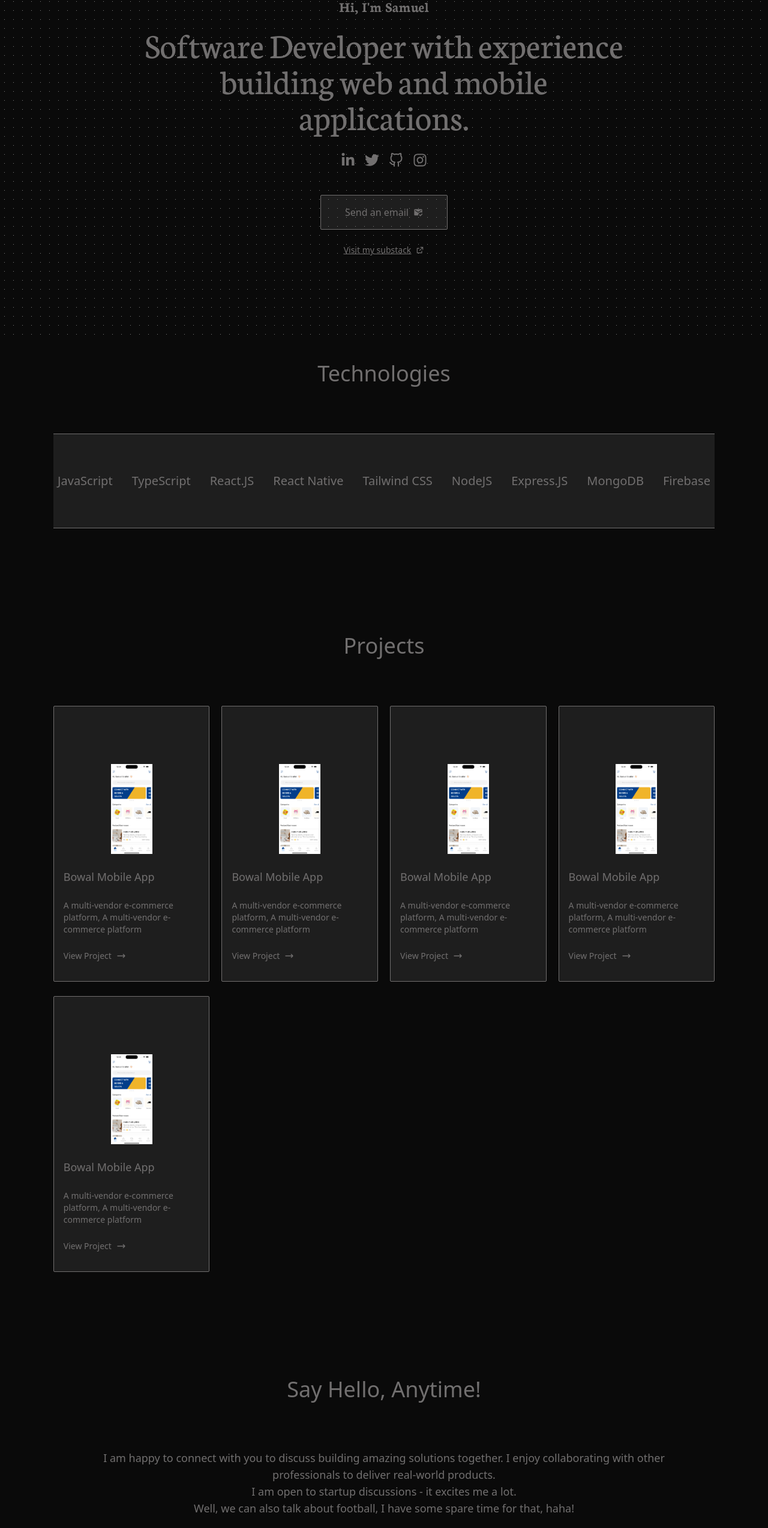
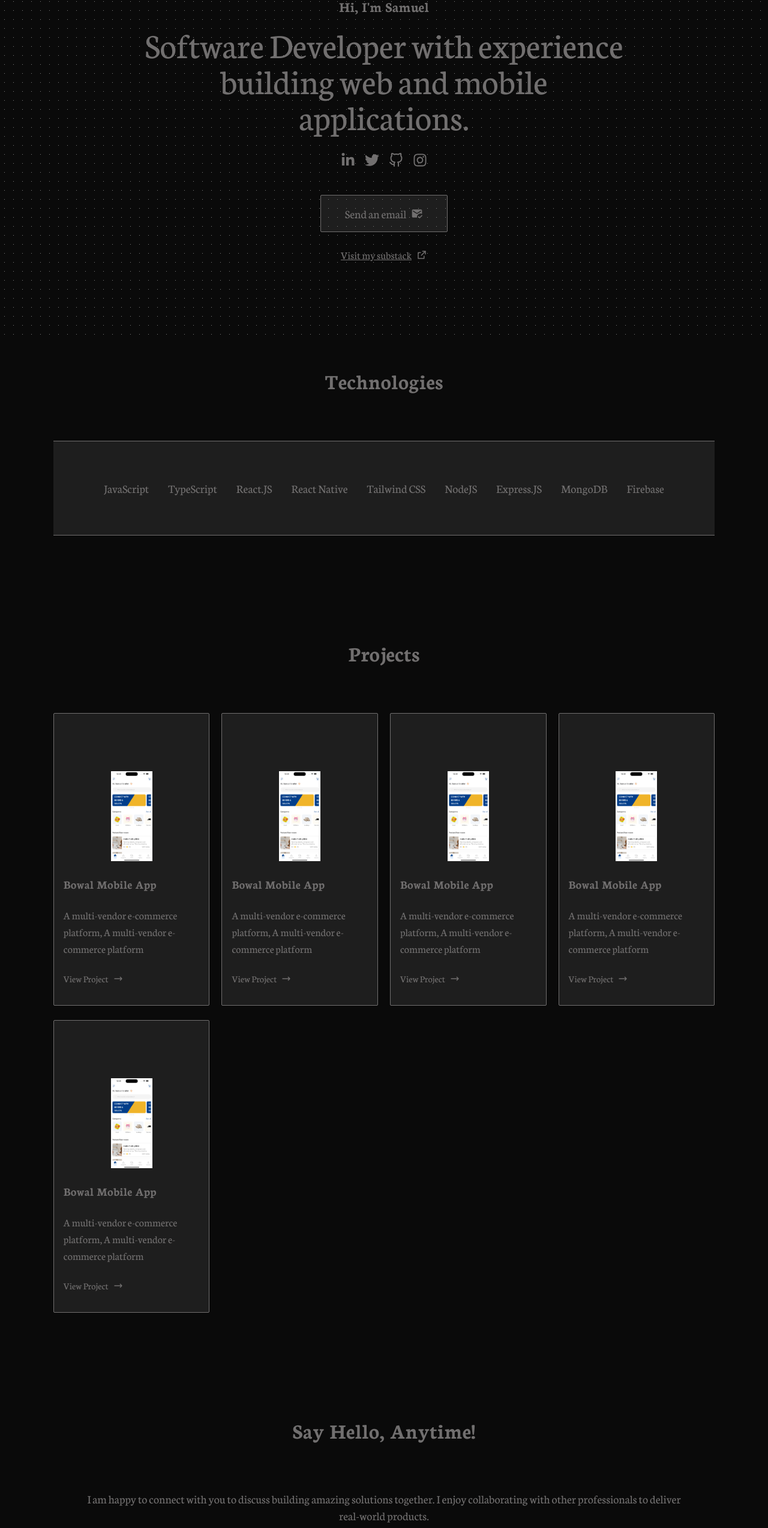
Before and after one commit to kokombo/PersonalSite, a React (Vite) app: page / in a window 1280 px wide. Shown: the part 230-2778 px from the top of the page at 60% size. Built offline with nearby package versions, Linux system fonts and the light colour scheme.

Commit message:
first home draft finalized

```diff
--- a/src/components/Copyright.tsx
+++ b/src/components/Copyright.tsx
@@ -2,7 +2,7 @@ const Copyright = () => {
   const date = new Date().getFullYear();
 
   return (
-    <div className="flex items-center gap-1 text-gray text-sm">
+    <div className="flex items-center gap-1 text-gray text-sm font-NeutonRegular">
       &#169; <p> {date} </p>
     </div>
   );
--- a/src/components/NavigationBar.tsx
+++ b/src/components/NavigationBar.tsx
@@ -15,11 +15,11 @@ const NavigationBar = () => {
         </div>
 
         <div className="dark:text-gray text-black flex gap-10 items-center font-NeutonRegular text-lg">
-          <NavLink to="/about" className={"hover:underline"}>
+          <NavLink to="/about" className={"hover:underline "}>
             About
           </NavLink>
 
-          <NavLink to="/resume" className={"hover:underline"}>
+          <NavLink to="/resume" className={"hover:underline "}>
             Resume
           </NavLink>
           <ThemeSwitch />
--- a/src/components/Project.tsx
+++ b/src/components/Project.tsx
@@ -9,10 +9,10 @@ const Project = ({ title, description, image }: projectType) => {
         <img src={image} className="h-full w-full object-contain" />
       </div>
 
-      <h2 className="text-lg">{title} </h2>
-      <p className="text-sm">{description}</p>
+      <h2 className="md:text-xl text-lg font-NeutonBold">{title} </h2>
+      <p className="md:text-lg text-base font-NeutonRegular">{description}</p>
       <Link to="" className="flex items-center gap-2 hover:text-secondary">
-        <p className="text-sm ">View Project</p>
+        <p className="md:text-base text-sm font-NeutonRegular ">View Project</p>
         <HiOutlineArrowNarrowRight />
       </Link>
     </article>
--- a/src/components/Socials.tsx
+++ b/src/components/Socials.tsx
@@ -2,11 +2,19 @@ import { Link } from "react-router-dom";
 
 const Socials = () => {
   return (
-    <div className="flex items-center gap-4">
-      <Link to="">GitHub</Link>
-      <Link to="">Twitter</Link>
-      <Link to="">LinkedIn</Link>
-      <Link to="">Substack</Link>
+    <div className="flex items-center gap-4 text-gray font-NeutonRegular">
+      <Link to="" className="hover:underline hover:scale-110">
+        GitHub
+      </Link>
+      <Link to="" className="hover:underline hover:scale-110">
+        Twitter
+      </Link>
+      <Link to="" className="hover:underline hover:scale-110">
+        LinkedIn
+      </Link>
+      <Link to="" className="hover:underline hover:scale-110">
+        Substack
+      </Link>
     </div>
   );
 };
--- a/src/containers/Contact.tsx
+++ b/src/containers/Contact.tsx
@@ -4,9 +4,11 @@ import { MdMarkEmailRead } from "react-icons/md";
 const Contact = () => {
   return (
     <section className="md:py-12 py-8 flex flex-col items-center md:gap-20 gap-10 dark:text-gray text-black">
-      <h2 className="text-4xl text-gray ">Say Hello, Anytime! </h2>
-      <div className="flex flex-col items-center gap-8 text-center max-w-5xl ">
-        <p className="md:text-lg text-base">
+      <h2 className="text-4xl text-gray font-NeutonBold ">
+        Say Hello, Anytime!{" "}
+      </h2>
+      <div className="flex flex-col items-center gap-8 text-center max-w-5xl font-NeutonRegular ">
+        <p className="md:text-xl text-lg">
           I am happy to connect with you to discuss building amazing solutions
           together. I enjoy collaborating with other professionals to deliver
           real-world products. <br /> I am open to startup discussions - it
@@ -14,7 +16,7 @@ const Contact = () => {
           some spare time for that, haha!
         </p>
 
-        <button className="flex items-center border-[1px] border-gray dark:bg-grey py-4 px-10 gap-2 rounded-sm hover:scale-105 text-base ">
+        <button className="flex items-center border-[1px] border-gray dark:bg-grey py-4 px-10 gap-2 rounded-sm hover:scale-105 md:text-xl text-lg font-NeutonRegular ">
           <Link to="" className=" rounded-sm ">
             Send a message now
           </Link>
--- a/src/containers/Footer.tsx
+++ b/src/containers/Footer.tsx
@@ -2,7 +2,7 @@ import { Copyright, Socials } from "../components";
 
 const Footer = () => {
   return (
-    <footer className="md:py-12 py-8 flex items-center justify-between w-full">
+    <footer className="md:py-12 py-8 flex items-center justify-between w-full border-t-[1px] border-t-gray ">
       <Copyright />
       <Socials />
     </footer>
--- a/src/containers/Header.tsx
+++ b/src/containers/Header.tsx
@@ -18,14 +18,14 @@ const Header = () => {
         </article>
 
         <div className="mt-[30px] flex flex-col gap-6">
-          <button className="flex items-center border-[1px] border-gray dark:bg-grey py-4 px-10 gap-2 rounded-sm hover:scale-105 text-base">
+          <button className="flex items-center border-[1px] border-gray dark:bg-grey py-4 px-10 gap-2 rounded-sm hover:scale-105 md:text-xl text-lg font-NeutonRegular">
             <Link to="" className=" rounded-sm ">
               Send an email
             </Link>
             <MdMarkEmailRead />
           </button>
 
-          <div className="flex items-center justify-center gap-2 underline text-sm hover:text-secondary">
+          <div className="flex items-center justify-center gap-2 underline md:text-lg text-base hover:scale-110 hover:text-secondary font-NeutonRegular">
             <Link to="">Visit my substack </Link>
             <RiExternalLinkLine />
           </div>
--- a/src/containers/Languages.tsx
+++ b/src/containers/Languages.tsx
@@ -1,8 +1,8 @@
 const Languages = () => {
   return (
-    <section className="flex flex-col items-center gap-10 md:gap-20 text-gray w-full  md:text-xl text-base py-8 md:py-12">
-      <h2 className=" text-4xl">Technologies </h2>
-      <div className="flex items-center justify-center flex-wrap md:gap-8 gap-6 py-[50px] md:py-[64px]  border-y-[1px] border-y-gray bg-grey w-full">
+    <section className="flex flex-col items-center gap-10 md:gap-20 text-gray w-full   py-8 md:py-12">
+      <h2 className=" text-4xl font-NeutonBold">Technologies </h2>
+      <div className="flex items-center justify-center flex-wrap md:gap-8 gap-6 py-[50px] md:py-[64px]  border-y-[1px] border-y-gray bg-grey w-full font-NeutonRegular md:text-xl text-lg">
         <p>JavaScript</p>
         <p> TypeScript</p>
         <p> React.JS</p>
--- a/src/containers/Projects.tsx
+++ b/src/containers/Projects.tsx
@@ -40,7 +40,7 @@ const Projects = () => {
   const [data] = useState<projectType[]>(projectData);
   return (
     <section className="flex flex-col items-center gap-10 md:gap-20 py-8 md:py-12">
-      <h2 className="text-gray text-4xl">Projects </h2>
+      <h2 className="text-gray text-4xl font-NeutonBold">Projects </h2>
       <div className="grid gap-6 place-items-center xl:grid-cols-4 lg:grid-cols-3 sm:grid-cols-2 lg:gap-x-[20px]  ">
         {data.map((item, index) => (
           <Project key={index} {...item} />
```
